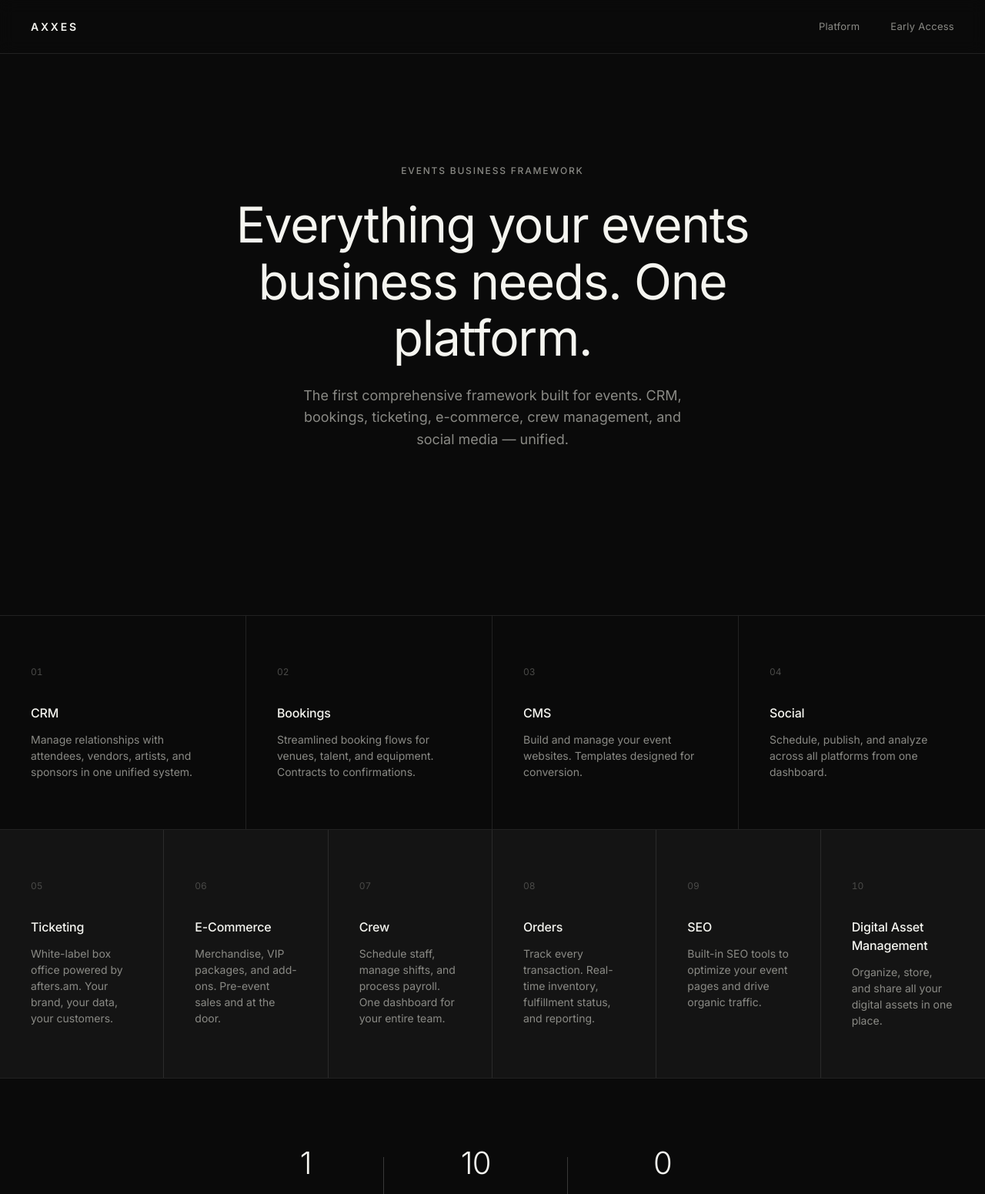
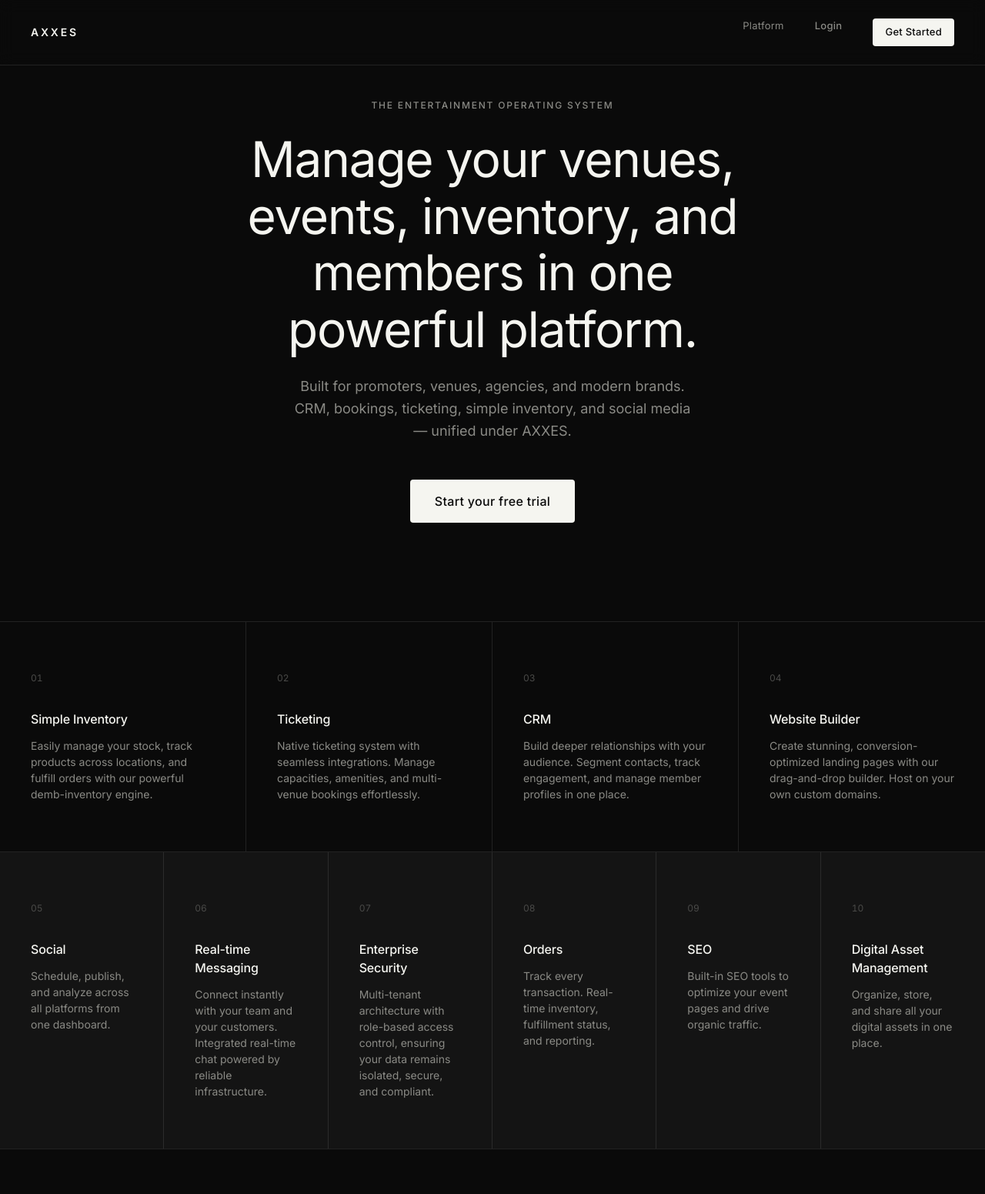
Before and after one commit to axxes-club/axxes.club, a website: page public/index.html in a window 1280 px wide. Shown: the top 1551 px of the page at 77% size. Drawn offline with Linux system fonts and the light colour scheme.

Commit message:
feat: revamp landing page to reflect ecosystem and add auth links

```diff
--- a/public/index.html
+++ b/public/index.html
@@ -3,8 +3,8 @@
 <head>
     <meta charset="UTF-8">
     <meta name="viewport" content="width=device-width, initial-scale=1.0">
-    <title>Axxes | The Events Business Framework</title>
-    <meta name="description" content="The first comprehensive framework for events businesses. CRM, bookings, ticketing, e-commerce, crew management, and more in one platform.">
+    <title>Axxes | The Operating System for the Entertainment Industry</title>
+    <meta name="description" content="AXXES provides a comprehensive suite of tools designed specifically for the complexities of modern entertainment and commerce.">
     <link rel="preconnect" href="https://fonts.googleapis.com">
     <link rel="preconnect" href="https://fonts.gstatic.com" crossorigin>
     <link href="https://fonts.googleapis.com/css2?family=Inter:wght@300;400;500;600&display=swap" rel="stylesheet">
@@ -16,7 +16,8 @@
             <a href="/" class="wordmark">AXXES</a>
             <div class="nav-links">
                 <a href="#platform" class="nav-link">Platform</a>
-                <a href="#apply" class="nav-link">Early Access</a>
+                <a href="https://members.axxes.club/sign-in" class="nav-link btn-login">Login</a>
+                <a href="https://members.axxes.club/sign-up" class="nav-link btn-register">Get Started</a>
             </div>
         </div>
     </nav>
@@ -24,50 +25,53 @@
     <main>
         <section class="hero">
             <div class="hero-content">
-                <p class="overline">Events Business Framework</p>
-                <h1>Everything your events<br>business needs. One platform.</h1>
-                <p class="hero-sub">The first comprehensive framework built for events. CRM, bookings, ticketing, e-commerce, crew management, and social media — unified.</p>
+                <p class="overline">The Entertainment Operating System</p>
+                <h1>Manage your venues, events, inventory, and members in one powerful platform.</h1>
+                <p class="hero-sub">Built for promoters, venues, agencies, and modern brands. CRM, bookings, ticketing, simple inventory, and social media — unified under AXXES.</p>
+                <div class="hero-cta">
+                    <a href="https://members.axxes.club/sign-up" class="btn-primary">Start your free trial</a>
+                </div>
             </div>
         </section>
 
         <section class="features" id="platform">
             <div class="feature">
                 <span class="feature-number">01</span>
-                <h3>CRM</h3>
-                <p>Manage relationships with attendees, vendors, artists, and sponsors in one unified system.</p>
+                <h3>Simple Inventory</h3>
+                <p>Easily manage your stock, track products across locations, and fulfill orders with our powerful demb-inventory engine.</p>
             </div>
             <div class="feature">
                 <span class="feature-number">02</span>
-                <h3>Bookings</h3>
-                <p>Streamlined booking flows for venues, talent, and equipment. Contracts to confirmations.</p>
+                <h3>Ticketing</h3>
+                <p>Native ticketing system with seamless integrations. Manage capacities, amenities, and multi-venue bookings effortlessly.</p>
             </div>
             <div class="feature">
                 <span class="feature-number">03</span>
-                <h3>CMS</h3>
-                <p>Build and manage your event websites. Templates designed for conversion.</p>
+                <h3>CRM</h3>
+                <p>Build deeper relationships with your audience. Segment contacts, track engagement, and manage member profiles in one place.</p>
             </div>
             <div class="feature">
                 <span class="feature-number">04</span>
-                <h3>Social</h3>
-                <p>Schedule, publish, and analyze across all platforms from one dashboard.</p>
+                <h3>Website Builder</h3>
+                <p>Create stunning, conversion-optimized landing pages with our drag-and-drop builder. Host on your own custom domains.</p>
             </div>
         </section>
 
         <section class="features features-alt">
             <div class="feature">
                 <span class="feature-number">05</span>
-                <h3>Ticketing</h3>
-                <p>White-label box office powered by afters.am. Your brand, your data, your customers.</p>
+                <h3>Social</h3>
+                <p>Schedule, publish, and analyze across all platforms from one dashboard.</p>
             </div>
             <div class="feature">
                 <span class="feature-number">06</span>
-                <h3>E-Commerce</h3>
-                <p>Merchandise, VIP packages, and add-ons. Pre-event sales and at the door.</p>
+                <h3>Real-time Messaging</h3>
+                <p>Connect instantly with your team and your customers. Integrated real-time chat powered by reliable infrastructure.</p>
             </div>
             <div class="feature">
                 <span class="feature-number">07</span>
-                <h3>Crew</h3>
-                <p>Schedule staff, manage shifts, and process payroll. One dashboard for your entire team.</p>
+                <h3>Enterprise Security</h3>
+                <p>Multi-tenant architecture with role-based access control, ensuring your data remains isolated, secure, and compliant.</p>
             </div>
             <div class="feature">
                 <span class="feature-number">08</span>
@@ -114,34 +118,11 @@
         <section class="apply" id="apply">
             <div class="apply-container">
                 <div class="apply-header">
-                    <h2>Get early access</h2>
-                    <p>We're onboarding select partners for our initial rollout.</p>
+                    <h2>Ready to get started?</h2>
+                    <p>Join the ecosystem powering the modern entertainment industry.</p>
                 </div>
-
-                <form id="application-form" class="application-form">
-                    <div class="form-row">
-                        <div class="form-field">
-                            <label for="name">Name</label>
-                            <input type="text" id="name" name="name" required autocomplete="name">
-                        </div>
-                        <div class="form-field">
-                            <label for="email">Email</label>
-                            <input type="email" id="email" name="email" required autocomplete="email">
-                        </div>
-                    </div>
-                    <div class="form-field">
-                        <label for="invite-code">Access Code</label>
-                        <input type="text" id="invite-code" name="invite_code" required autocomplete="off">
-                        <span class="field-note">Received from an existing partner or our team</span>
-                    </div>
-                    <button type="submit" class="submit-btn">
-                        <span class="btn-text">Request Access</span>
-                        <span class="btn-loading"></span>
-                    </button>
-                </form>
-
-                <div id="success-state" class="success-state">
-                    <p class="success-msg">Request received. We'll be in touch within 48 hours.</p>
+                <div style="text-align: center; margin-top: 2rem;">
+                    <a href="https://members.axxes.club/sign-up" class="btn-primary" style="font-size: 1.125rem; padding: 1.25rem 3rem;">Create your account</a>
                 </div>
             </div>
         </section>
@@ -151,7 +132,7 @@
         <div class="footer-inner">
             <div class="footer-brand">
                 <span class="wordmark">AXXES</span>
-                <span class="footer-tagline">Built on afters infrastructure</span>
+                <span class="footer-tagline">The Operating System for the Entertainment Industry</span>
             </div>
             <div class="footer-links">
                 <a href="https://afters.am">afters.am</a>
@@ -159,7 +140,5 @@
             </div>
         </div>
     </footer>
-
-    <script src="app.js"></script>
 </body>
 </html>
--- a/public/style.css
+++ b/public/style.css
@@ -510,3 +510,40 @@
         gap: 0.5rem;
     }
 }
+
+/* Button Styles */
+.btn-login {
+    font-weight: 500;
+}
+
+.btn-register {
+    background: var(--cream);
+    color: var(--black) !important;
+    padding: 0.5rem 1rem;
+    border-radius: 4px;
+    font-weight: 500;
+}
+
+.btn-register:hover {
+    opacity: 0.9;
+}
+
+.hero-cta {
+    margin-top: 3rem;
+}
+
+.btn-primary {
+    display: inline-block;
+    background: var(--cream);
+    color: var(--black);
+    padding: 1rem 2rem;
+    border-radius: 4px;
+    font-weight: 500;
+    text-decoration: none;
+    letter-spacing: 0.02em;
+    transition: opacity 0.2s;
+}
+
+.btn-primary:hover {
+    opacity: 0.9;
+}
```
